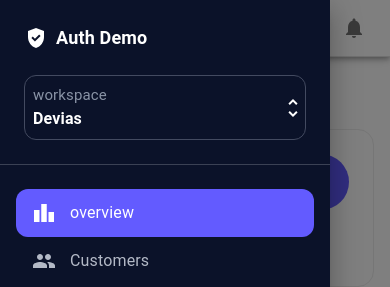
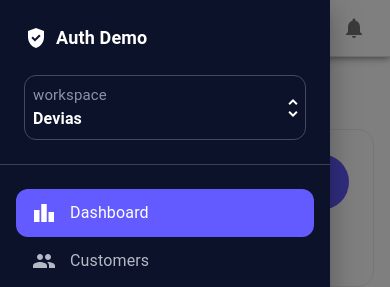
Before and after one commit to Amirhosseinzandi-web/dashboard, a Next.js app: page /dashboard in a window 390 px wide. Both pictures are taken after a click on the button 36 px from the left and 28 px from the top of the page. Shown: the top 287 px of the page. Built offline with nearby package versions, Linux system fonts and the light colour scheme.

Commit message:
"Use Next.js Link component for navigation and usePathname hook to set active menu item"
This commit updates the code in MobileMenu.tsx to use the Next.js Link component for navigation and the usePathname hook to

```diff
--- a/components/MobileMenu/MobileMenu.tsx
+++ b/components/MobileMenu/MobileMenu.tsx
@@ -19,6 +19,8 @@ import SettingsIcon from '@mui/icons-material/Settings';
 import AccountCircleIcon from '@mui/icons-material/AccountCircle';
 import ErrorIcon from '@mui/icons-material/Error';
 import Image from 'next/image';
+import Link from 'next/link';
+import { usePathname } from 'next/navigation';
 
 
 type PropsType = {
@@ -29,15 +31,17 @@ type PropsType = {
 
 const MobileMenu: React.FC<PropsType> = ({ open, setOpen }) => {
 
-    const [activeItem, setActiveItem] = useState("overview");
+    const pathName = usePathname()
+
+
 
     const menuItems = [
-        { text: 'overview', icon: <LeaderboardIcon /> },
-        { text: 'Customers', icon: <GroupIcon /> },
-        { text: 'Integrations', icon: <TrafficIcon /> },
-        { text: 'Settings', icon: <SettingsIcon /> },
-        { text: 'Account', icon: <AccountCircleIcon /> },
-        { text: 'Errors', icon: <ErrorIcon /> }
+        { text: 'dashboard', icon: <LeaderboardIcon /> },
+        { text: 'customers', icon: <GroupIcon /> },
+        { text: 'integrations', icon: <TrafficIcon /> },
+        { text: 'settings', icon: <SettingsIcon /> },
+        { text: 'account', icon: <AccountCircleIcon /> },
+        { text: 'errors', icon: <ErrorIcon /> }
     ];
 
     useEffect(() => {
@@ -56,14 +60,16 @@ const MobileMenu: React.FC<PropsType> = ({ open, setOpen }) => {
     return (
         <div>
             <Drawer open={open} onClose={() => setOpen(false)}>
-                <Box role="presentation" width={"100%"} height={"100%"} sx={{backgroundColor:"red"}}>
+                <Box role="presentation" width={"100%"} height={"100%"} sx={{ backgroundColor: "red" }}>
                     <Box width={"330px"} bgcolor={"#0B1229"} minHeight={"100vh"} display={"flex"} flexDirection={"column"}>
 
                         <Box p={3}>
                             <Box color={"white"}>
                                 <Stack direction={"row"} alignItems={"center"} gap={1}>
                                     <GppGoodIcon />
-                                    <Typography component={"p"} fontWeight={"bold"} fontSize={18}>Auth Demo</Typography>
+                                    <Typography component={"p"} fontWeight={"bold"} fontSize={18}>
+                                        <Link href={"/dashboard"}>Auth Demo</Link>
+                                    </Typography>
                                 </Stack>
                             </Box>
 
@@ -87,15 +93,16 @@ const MobileMenu: React.FC<PropsType> = ({ open, setOpen }) => {
 
                             <List component="nav" sx={{ width: '100%' }}>
                                 {menuItems.map((item, index) => (
-                                    <ListItem disablePadding key={index} sx={{ bgcolor: activeItem === item.text ? "#635BFF" : "transparent", borderRadius: 3 }}>
+                                    <ListItem disablePadding key={index} sx={{ bgcolor: item.text === pathName.slice(1) ? "#635BFF" : "transparent", borderRadius: 3, overflow: "hidden" }}>
                                         <ListItemButton
-                                            sx={{ color: activeItem === item.text ? "white" : "#b3b9c6" }}
-                                            onClick={() => setActiveItem(item.text)}
+                                            sx={{ color: item.text === pathName.slice(1) ? "white" : "#b3b9c6" }}
                                         >
-                                            <ListItemIcon sx={{ color: activeItem === item.text ? "#fff" : "#b3b9c6", minWidth: 38 }}>
-                                                {item.icon}
-                                            </ListItemIcon>
-                                            <ListItemText primary={item.text} />
+                                            <Link href={`/${item.text.toLowerCase()}`} className="flex items-center">
+                                                <ListItemIcon sx={{ color: item.text === pathName.slice(1) ? "#fff" : "#b3b9c6", minWidth: 38 }}>
+                                                    {item.icon}
+                                                </ListItemIcon>
+                                                <ListItemText primary={item.text.charAt(0).toUpperCase() + item.text.slice(1).toLowerCase()} />
+                                            </Link>
                                         </ListItemButton>
                                     </ListItem>
                                 ))}
```
